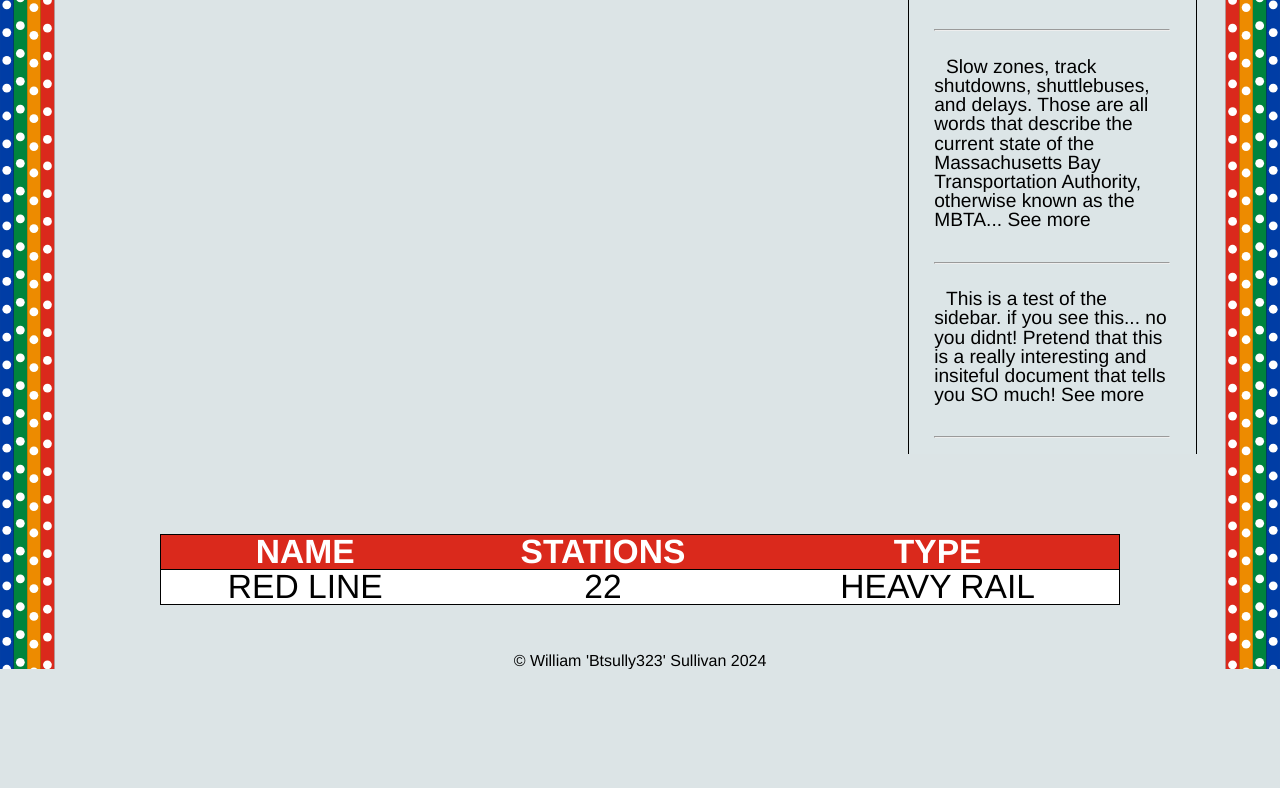
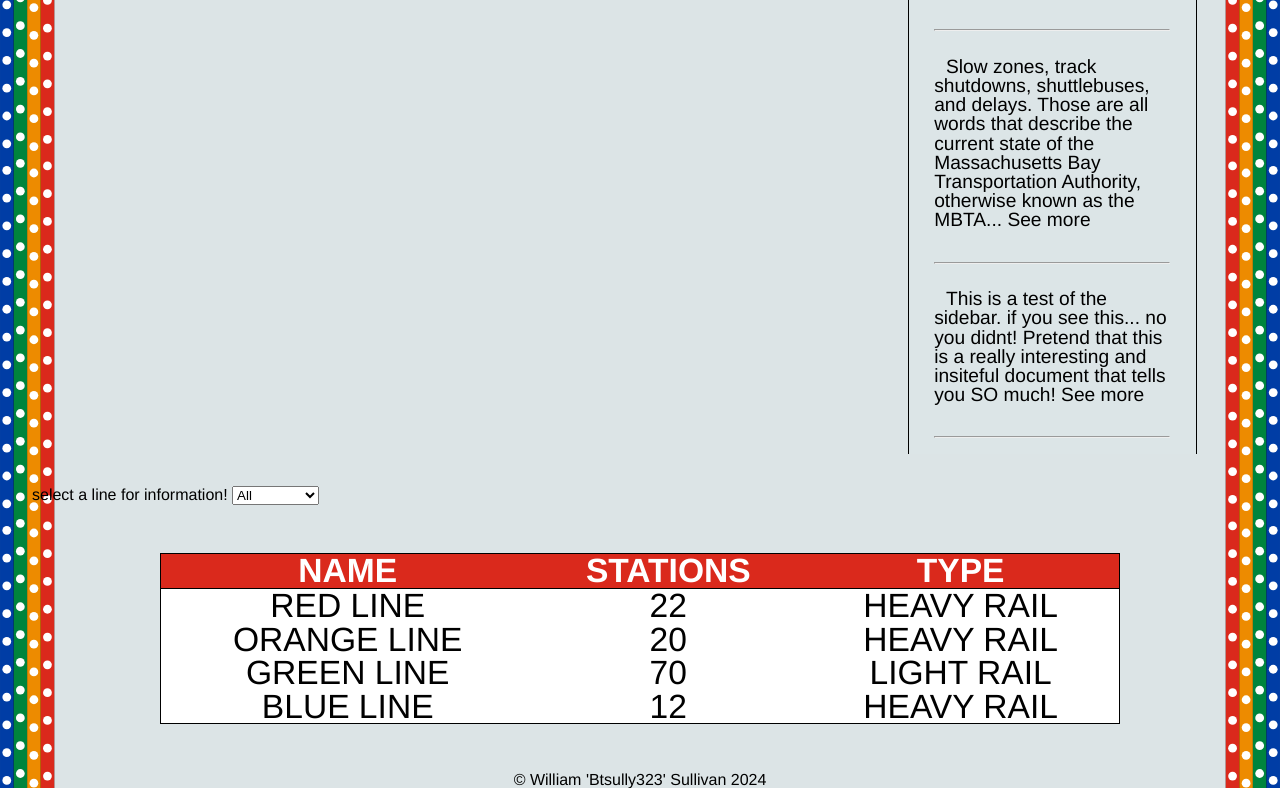
Before and after one commit to Btsully323/FixtheMBTA, a website: page index.html in a window 1280 px wide. Shown: the part 1645-2433 px from the top of the page. Before the commit the page ends 2314 px from the top, so only its background shows below. Drawn offline with Linux system fonts and the light colour scheme.

Commit message:
assignment

```diff
--- a/index.html
+++ b/index.html
@@ -99,6 +99,15 @@
         </div>
 
 
+        <div class="title">select a line for information!
+            <select id="type" onchange="makeTable()">
+            <option value="all">All</option>
+            <option value="Light Rail">Light Rail</option>
+            <option value="Heavy Rail">Heavy Rail</option>
+
+            </select>
+        </div>
+
         <script> const line = [
             {
             name: "Red Line",
@@ -117,7 +126,10 @@
             stations: "12",
             type: "Heavy Rail",
         }];
+
+        const select=document.getElementById("type")
      </script>
+
 
 <div class="tablesign">
      <table>
@@ -146,11 +158,25 @@
                 <td>${name.name}</td>
                 <td>${name.stations}</td>
                 <td>${name.type}</td>
-            </tr>`
+            </tr>`;
         }
-        const tableBody = document.getElementsByTagName("tbody")[0];
-        writeTableRow (tableBody, line[0]);
 
+        const makeTable = () => {
+            const tableBody = document.getElementsByTagName("tbody")[0];
+            tableBody.innerHTML = "";
+
+            if (select.value =="all") {
+                line.forEach((r) => writeTableRow(tableBody, r))
+            } else {
+                line.filter((r) => r.type == select.value).forEach((r) => {writeTableRow(tableBody, r);
+                });
+
+            }
+
+
+        }
+
+        makeTable()
 
 
                 </script>
```
